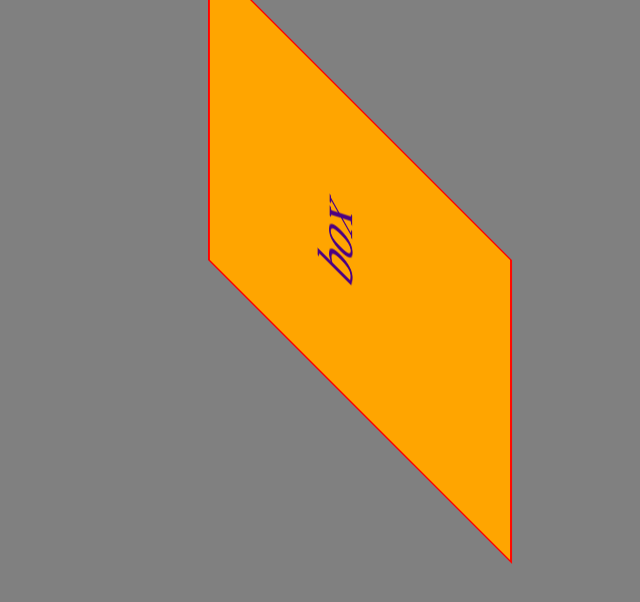
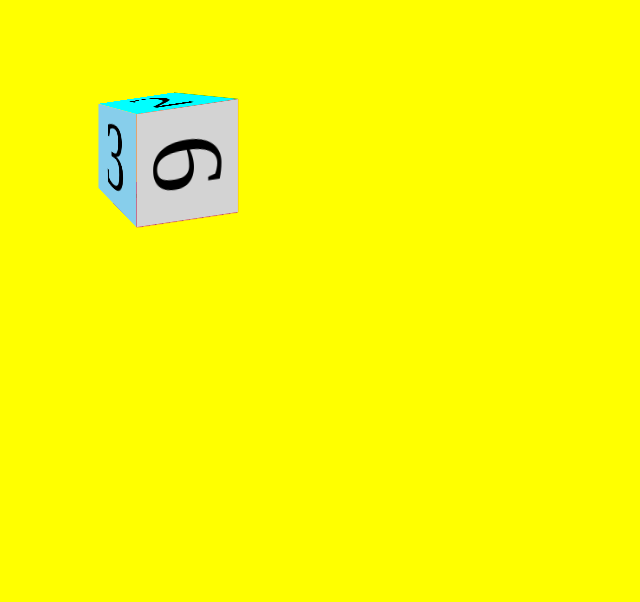
Before and after one commit to Mainstream-services/Transformations, a plain HTML site: page index.html in a window 1280 px wide. Shown: the whole page, without its empty margins (0-640 px from the left). Drawn offline with Linux system fonts and the light colour scheme.

Commit message:
i have a cube but i cant view my dorsal elements.backface-visisbilty not working

```diff
--- a/index.html
+++ b/index.html
@@ -4,6 +4,13 @@
    <link rel="stylesheet" href="shade.css">
   </head>
   <body>
-    <div class="box">box</div>
+    <div class="container">
+  <div class="cube front">1</div>
+  <div class=" cube top">2</div>
+  <div class="cube left">3</div>
+  <div class="cube back">6</div>
+  <div class="cube bottom">4</div>
+  <div class="cube right">5</div>
+    </div>
   </body>
 </html>
--- a/shade.css
+++ b/shade.css
@@ -1,39 +1,45 @@
+body{
+  background-color: yellow;
+}
+.container{
+  margin-top: 100px;
+  perspective: 9cm;
+  transform: rotateX(-15deg) rotateY(30deg);
+  transform-style: preserve-3d;
+  width: 100px;
+  height: 100px;
+  margin-left: 100px;
+  backface-visibility: visible;
+  -webkit-backface-visibility: visible;
 
-body {
-  background: gray;
 }
-.box {
-  width: 300px;
-  height: 300px;
-  border: 2px solid red;
+.cube{
+  position: absolute;
+  width: 100px;
+  height: 100px;
+  line-height: 100px;
+  font-size: 100px;
+  text-align: center;
+}
+.front{
+  transform: translate3d(0,0, 50px);
+  background-color: red;
+
+}
+.left{
+  transform: rotateY(-90deg)translate3d(0,0,50px);
+  background-color: skyblue;
+  z-index: 1;
+}
+.top{
+  transform:rotateX(90deg)translate3d(0,0,50px);
   background-color: cyan;
-  line-height: 250px;
-  font-size: 50px;
-  color: indigo;
-  text-align: center;
-  perspective: 3rem;
-  transform-style: preserve-3d;
-  animation: myAnime 2s linear infinite;
+  z-index: 1;
 }
-
-@keyframes myAnime {
-  0% {
-    transform: none;
-    background-color: cyan;
-  }
-  25% {
-    transform: perspective(3rem) skewX(45deg) translateX(100px);
-    background-color: green;
-  }
-  50% {
-    transform: perspective(3rem) skewX(45deg) skewY(-45deg) translate(100px, 200px);
-    background-color: orange;
-  }
-  75% {
-    transform: perspective(3rem) skewX(45deg) skewY(-45deg) translate(100px, 300px);
-    background-color: orange;}
-  100% {
-    transform: perspective(3rem) skewX(45deg) translate(100px, 100px) skewY(-45deg) ;
-    background-color: red;
-  }
-}
+.back{transform:rotateZ(90deg) translate3d(0,0, 50px);
+background-color: lightgray;
+z-index: 1;}
+.right{transform:rotateY(90deg) translate3d(0,0, 50px);
+  background-color: green;}
+.bottom{transform:rotateX(-90deg) translate3d(0,0, 50px);
+    background-color: purple;}
```
